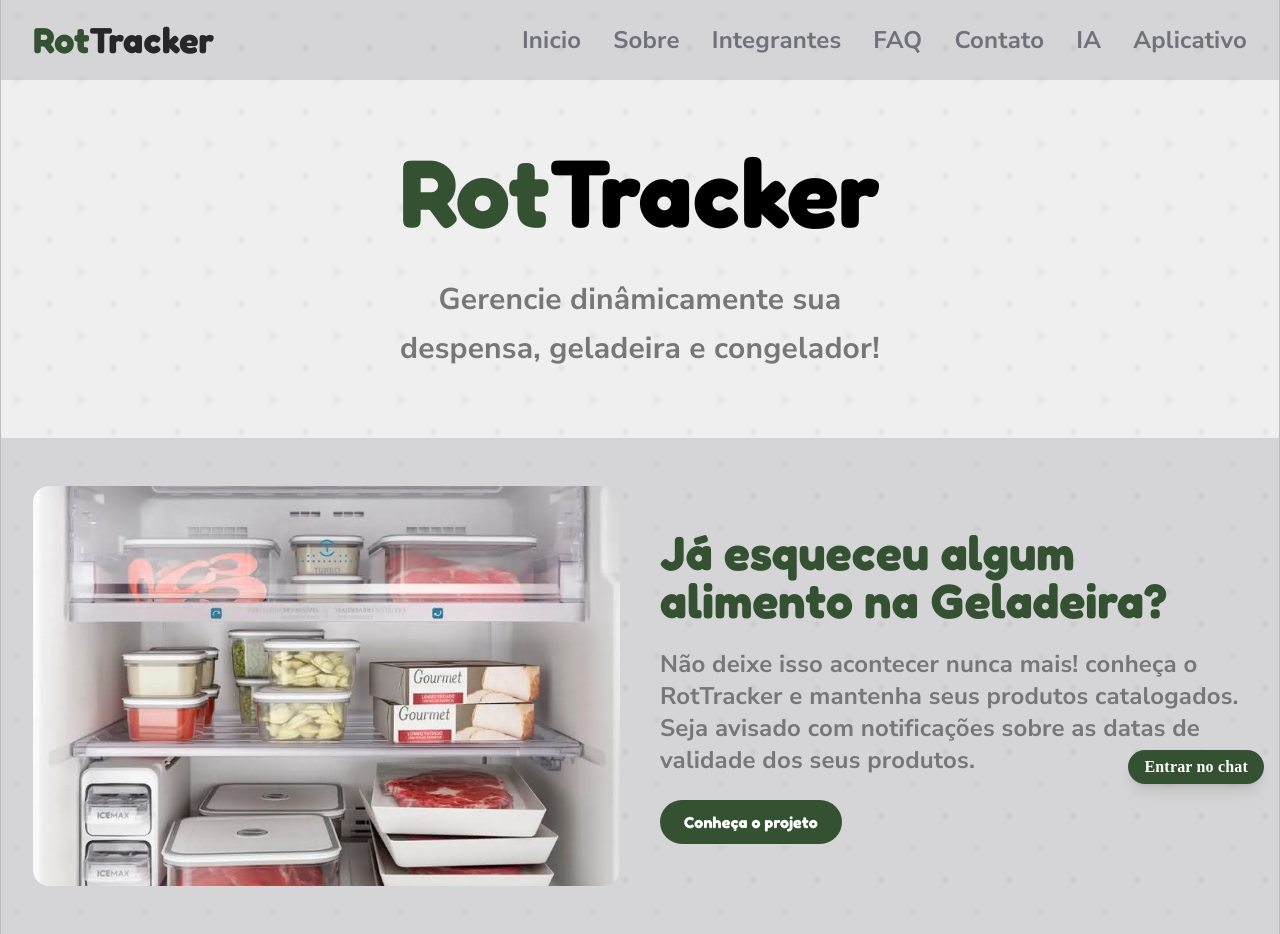
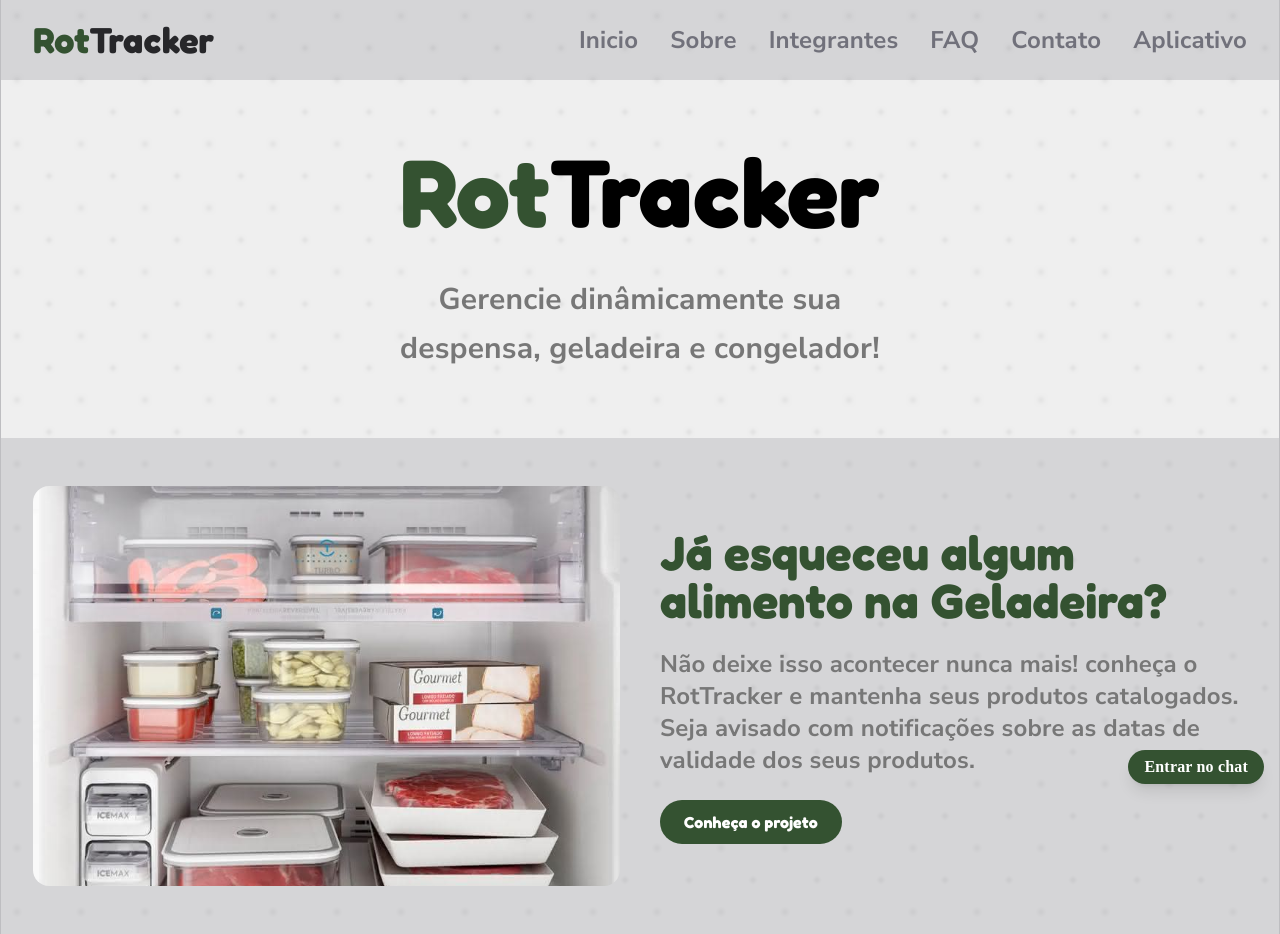
Before and after one commit to HayanoIche/RotTracker-FrontEnd, a React (Vite) app: page / in a window 1280 px wide. Built offline with nearby package versions, Linux system fonts and the light colour scheme.

Commit message:
Fix: retirando IA do header

```diff
--- a/src/components/header/Header.tsx
+++ b/src/components/header/Header.tsx
@@ -8,7 +8,6 @@ const navLinks = [
     { to: '/integrantes', label: 'Integrantes' },
     { to: '/faq', label: 'FAQ' },
     { to: '/contato', label: 'Contato' },
-    { to: '/ia', label: 'IA' },
     { to: '/aplicacao', label: 'Aplicativo' },
 ];
 
```
